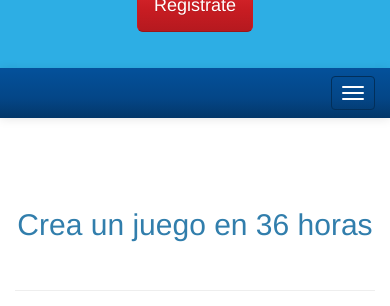
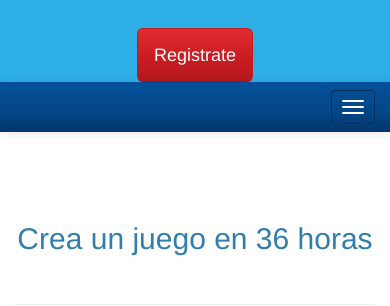
Before and after one commit to eatskolnikov/jams, a plain HTML site: page hubgamejam/index.html in a window 390 px wide. Shown: the part 794-1100 px from the top of the page. Drawn offline with nearby package versions, Linux system fonts and the light colour scheme.

Commit message:
Fixed responsive issue

```diff
--- a/hubgamejam/index.html
+++ b/hubgamejam/index.html
@@ -40,7 +40,7 @@
 					<h3>HUB Santo Domingo, Puerto Sans Soucí.</h3>
 				</div>
 			</div>
-			<div class="row">
+			<div class="row" style="margin-top:50px;">
 				<div class="col-sm-12 text-center">
 					<a href="http://goo.gl/forms/b9mOUWchCp" class="btn btn-lg btn-danger">Registrate</a>
 				</div>
```
